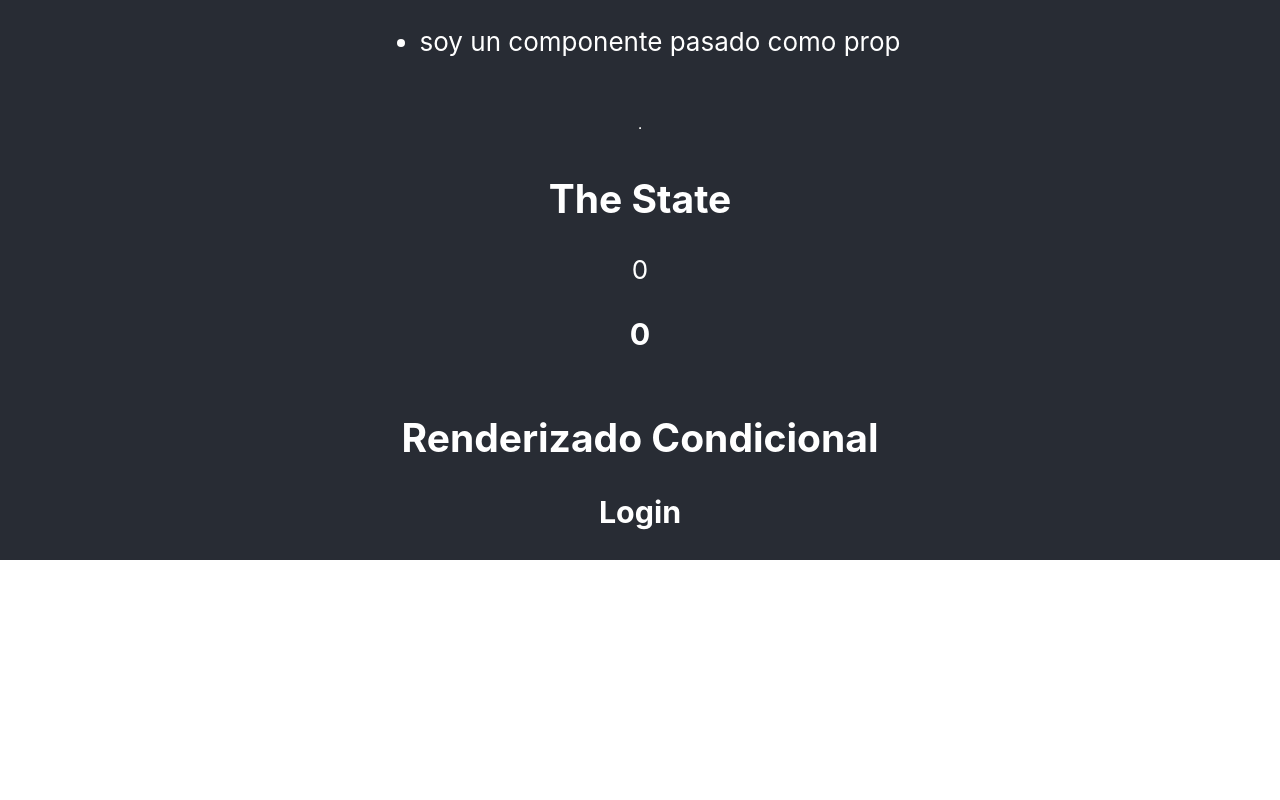
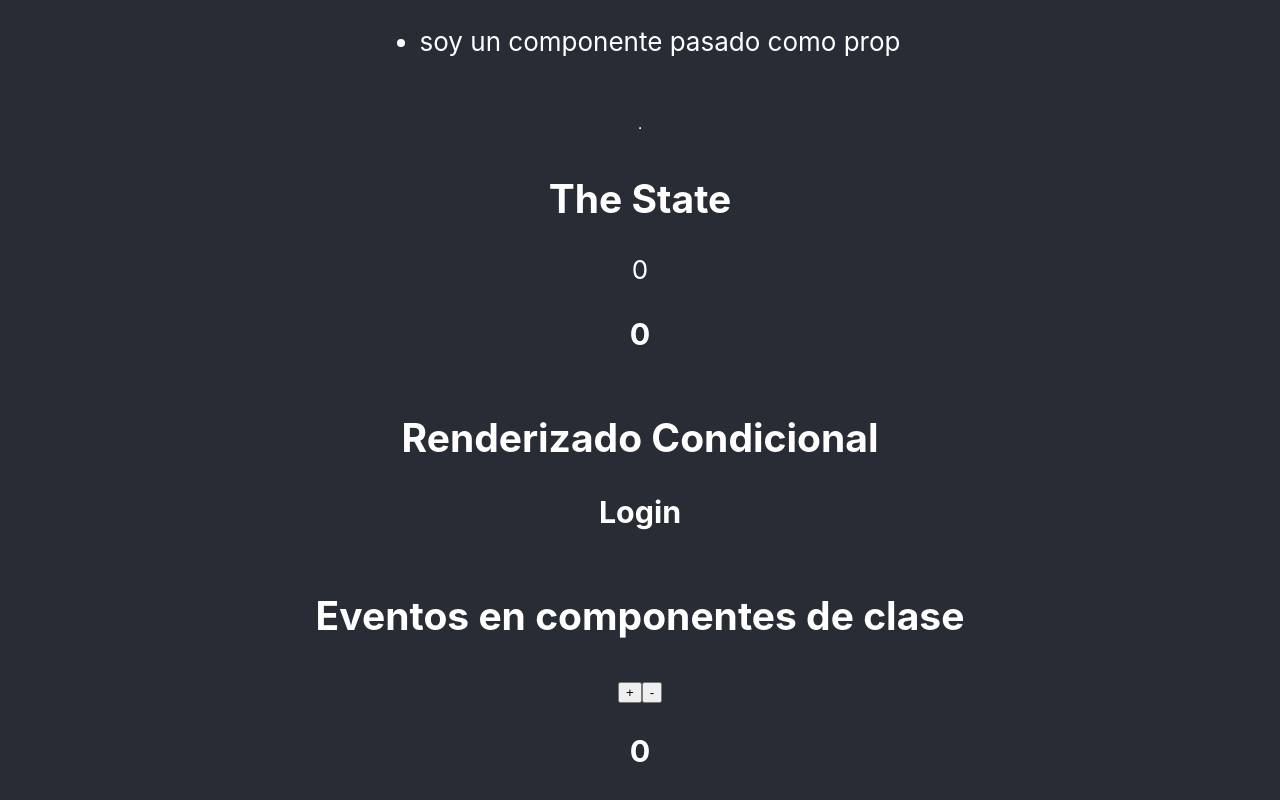
Before and after one commit to robertgrc/ReactPractice, a React (Create React App) app: page / in a window 1280 px wide. Shown: the part 528-1328 px from the top of the page. Before the commit the page ends 1088 px from the top, so only its background shows below. Built offline with nearby package versions, Linux system fonts and the light colour scheme; the HTML template or start-up script is replaced by a standard one.

Commit message:
add Eventos

```diff
--- a/src/App.js
+++ b/src/App.js
@@ -3,6 +3,7 @@
 import Componente from './components/practice/Componente';
 import Componente2 from './components/practice/Componente2';
 import Estado from './components/practice/Estado';
+import Eventos from './components/practice/Eventos';
 import Props from './components/practice/Props';
 import RenderizadoCondicional from './components/practice/RenderizadoCondicional';
 
@@ -29,6 +30,7 @@
        <hr/>
        <Estado />
        <RenderizadoCondicional />
+       <Eventos />
       </header>
     </div>
   );
--- a/src/components/practice/Eventos.js
+++ b/src/components/practice/Eventos.js
@@ -0,0 +1,46 @@
+import React, {Component} from 'react';
+
+
+
+
+export default class Eventos extends Component{
+
+    constructor(props){
+        super(props);
+            this.state = {
+                contador:0,
+        }
+        this.sumar = this.sumar.bind(this);
+        this.restar = this.restar.bind(this);
+    }
+
+    sumar(e){
+        console.log("sumando")
+        console.log(this);
+        this.setState({
+            contador:this.state.contador+1,
+        });
+    }
+    restar(e){
+        console.log("restando")
+        console.log(this);
+        this.setState({
+            contador:this.state.contador-1,
+        });
+    }
+
+
+    render(){
+        return(
+            <div>
+                <h2>Eventos en componentes de clase</h2>
+                <nav>
+                    <button onClick={this.sumar}>+</button>
+                    <button onClick={this.restar}>-</button>
+
+                </nav>
+                <h3>{this.state.contador}</h3>
+            </div>
+        )
+    }
+}
```
